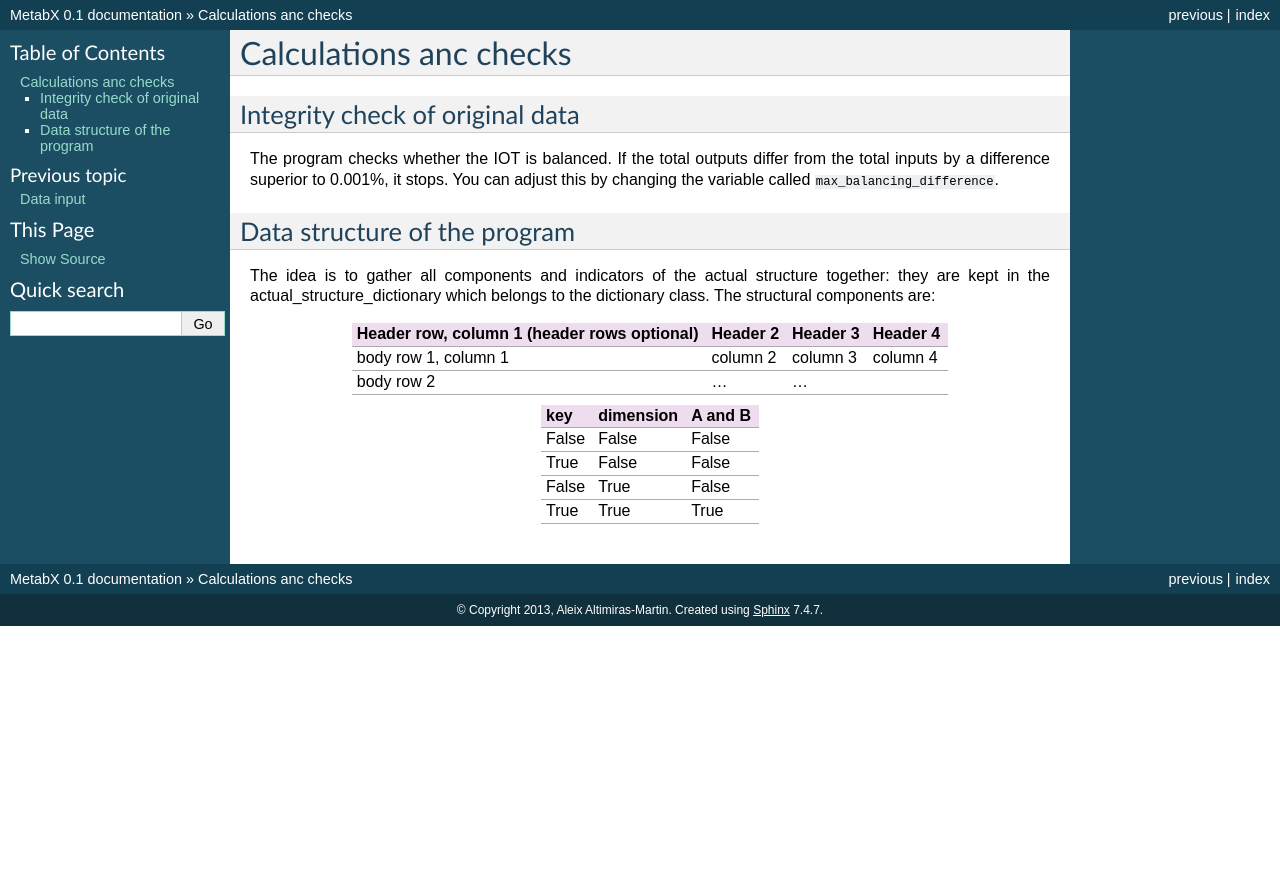
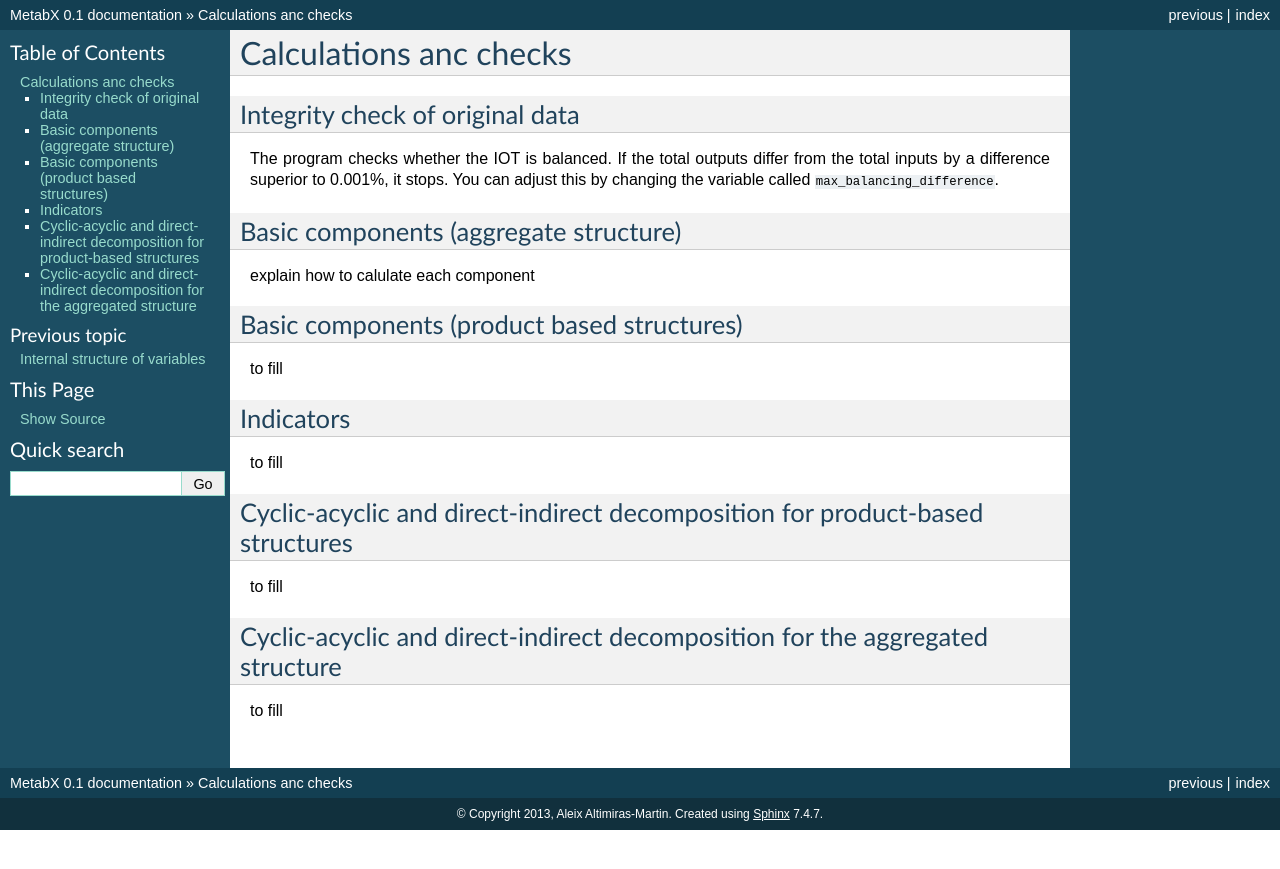
Before and after one commit to Friedsoap/MetabX, a Sphinx documentation site: the page built from DOC/source/calculations.rst, in a window 1280 px wide. Shown: the top 869 px of the page. Built offline with Sphinx 7.4.7, drawn with Linux system fonts in a browser that asks for light colours.

Commit message:
started documenting the structure of the variables

```diff
--- a/DOC/source/calculations.rst
+++ b/DOC/source/calculations.rst
@@ -13,26 +13,30 @@ Integrity check of original data
 The program checks whether the IOT is balanced.
 If the total outputs differ from the total inputs by a difference superior to 0.001%, it stops. You can adjust this by changing the variable called ``max_balancing_difference``.
 
-Data structure of the program
------------------------------
-The idea is to gather all components and indicators of the actual structure together: they are kept in the actual_structure_dictionary which belongs to the dictionary class.
-The structural components are:
-
-+------------------------+------------+----------+----------+
-| Header row, column 1   | Header 2   | Header 3 | Header 4 |
-| (header rows optional) |            |          |          |
-+========================+============+==========+==========+
-| body row 1, column 1   | column 2   | column 3 | column 4 |
-+------------------------+------------+----------+----------+
-| body row 2             | ...        | ...      |          |
-+------------------------+------------+----------+----------+
 
 
-==========  ===========   =======
-key         dimension     A and B
-==========  ===========   =======
-False       False         False
-True        False         False
-False       True          False
-True        True          True
-==========  ===========   =======
+Basic components (aggregate structure)
+---------------------------------------
+
+explain how to calulate each component
+
+Basic components (product based structures)
+-------------------------------------------
+
+to fill
+
+Indicators
+----------
+
+to fill
+
+Cyclic-acyclic and direct-indirect decomposition for product-based structures
+-----------------------------------------------------------------------------
+
+to fill
+
+
+Cyclic-acyclic and direct-indirect decomposition for the aggregated structure
+-----------------------------------------------------------------------------
+
+to fill
--- a/DOC/source/index.rst
+++ b/DOC/source/index.rst
@@ -13,6 +13,7 @@ Contents:
 
    intro
    data_input
+   internal_data_structure
    calculations
 
 
--- /dev/null
+++ b/DOC/source/internal_data_structure.rst
@@ -0,0 +1,69 @@
+
+.. _internal_data_structure:
+
+=============================================================
+Internal structure of variables
+=============================================================
+
+One of the issues with IOA is the large amount of data and specially in this program where the idea is to find several indicators and sub-structures, the data needs to be organised consistenly.
+So, this section explains how the data concerning the IOT and the decompositions is organised so you can find what you need.
+
+Data structure
+----------
+
+The components and indicators related to a given structure are kept together even if they are calculated at different stages. For example, the components and indicators related to the actual, aggregated structure are kept in the ``actual_structure_dictionary`` which belongs to the dictionary class.
+Similarly, all components and indicators related to each product-based structure are kept together in a similar structure as ``actual_structure_dictionary``, which in turn are gathered under the array ``product_based_structures``.
+
+The structure of ``actual_structure_dictionary`` is :
+
++------------------------+------------+--------------------------------+
+| Key                    | Dim [#1]_  | Content                        |
++========================+============+================================+
+| **Structural\ Components** in all structures                         |
++------------------------+------------+--------------------------------+
+| ``r``                  | 1 x n      |  Primary resources vector      |
++------------------------+------------+--------------------------------+
+| ``Z``                  | n x n      | Intersectoral matrix           |
++------------------------+------------+--------------------------------+
+| ``fd``                 | n x 1      |  Final demand vector [#2]_     |
++------------------------+------------+--------------------------------+
+| ``w``\ **m**           | n x 1      | Emission vectors (one for each |
+|                        |            | of the *m* different emissions)|
++------------------------+------------+--------------------------------+
+| ``x``                  | n x 1      | total outputs vector           |
++------------------------+------------+--------------------------------+
+| ``tot_final_outputs``  | n x 1      | total final outputs vector     |
+|                        |            | (i.e. fd + sum(w\ **m** )      |
++------------------------+------------+--------------------------------+
+| **Calculated\ Components** only in ``actual_structure_dictionary``   |
++------------------------+------------+--------------------------------+
+| ``L``                  | n x n      |  Leontief inverse as in [#3]_  |
++------------------------+------------+--------------------------------+
+| ``A``                  | n x n      | Technical coeficient matrix    |
++------------------------+------------+--------------------------------+
+| ``r_coefs``            | 1 x n      |  input coeficients for pri res |
++------------------------+------------+--------------------------------+
+| ``E``\ **m**           | n x n      | Emission coef matrix,1 for each|
+|                        |            | of the *m* different emissions |
++------------------------+------------+--------------------------------+
+| **Calculated\ Indicators**                                           |
++------------------------+------------+--------------------------------+
+| ``tot_res_eff``        | 1          | total resource efficiency      |
+|                        |            | (final goods/primary inputs)   |
++------------------------+------------+--------------------------------+
+| ``tot_res_int``        | 1          | total resource intensity       |
+|                        |            | (= 1/ ``tot_res_eff`` )        |
++------------------------+------------+--------------------------------+
+| ``tot_em_int``         | 1          | total emissions intensity      |
+|                        |            | (emissions/primary inputs)     |
++------------------------+------------+--------------------------------+
+
+.. rubric:: Footnotes
+
+.. [#1] The dimension are for 2D arrays. The IOT has n sectors and m emissions.
+.. [#2] Only one column is allowed
+.. [#3] The Leontief inverse is calculated by endogenising the emissions, as shown in [AAM13]_
+
+.. rubric:: Bibligraphy
+
+.. [AAM13] Altimiras-Martin, Aleix (2013) PhD  thesis
```
